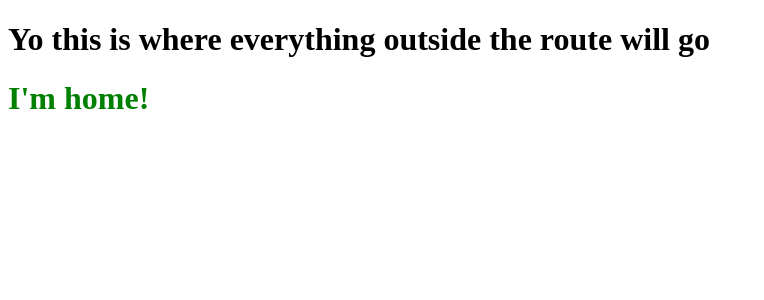
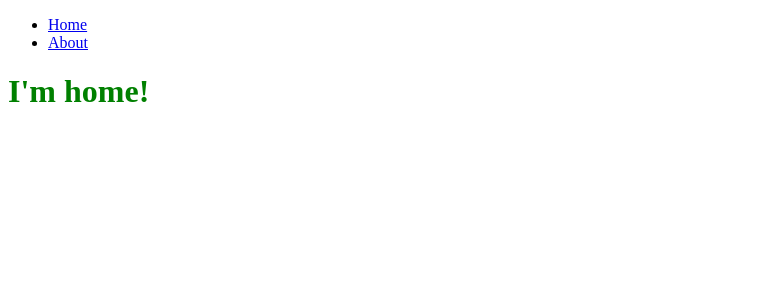
Before and after one commit to ninjaofawesome/newsdash, a React (Create React App) app: page / in a window 1280 px wide. Shown: the top 300 px of the page, without its empty margins (0-764 px from the left). Built offline with nearby package versions, Linux system fonts and the light colour scheme.

Commit message:
[FEATURE] navbar with first two links

```diff
--- a/src/app.scss
+++ b/src/app.scss
@@ -14,3 +14,4 @@
 @import './pages/NotFound/notfound';
 
 // Component level styling
+@import './components/Navbar/navbar';
--- /dev/null
+++ b/src/components/Navbar/Navbar.js
@@ -0,0 +1,17 @@
+import React, { Component } from 'react';
+import { Link } from 'react-router-dom';
+
+class Navbar extends Component {
+  render() {
+    return(
+      <div className="navbar">
+        <ul className="navbar__route-list">
+          <li><Link to="/">Home</Link></li>
+          <li><Link to="/about">About</Link></li>
+        </ul>
+      </div>
+    );
+  }
+}
+
+export default Navbar;
--- a/src/pages/App/App.js
+++ b/src/pages/App/App.js
@@ -4,12 +4,13 @@ import Home from '../Home/Home';
 import About from '../About/About';
 import NotFound from '../NotFound/NotFound';
 import Story from '../Story/Story';
+import Navbar from '../../components/Navbar/Navbar';
 
 class App extends Component {
   render(){
     return (
       <div>
-        <h1>Yo this is where everything outside the route will go</h1>
+        <Navbar />
         <Switch>
           <Route exact path='/' component={Home} />
           <Route path="/about" component={About} />
```
Also changed, not shown: src/components/Navbar/_navbar.scss (added).
